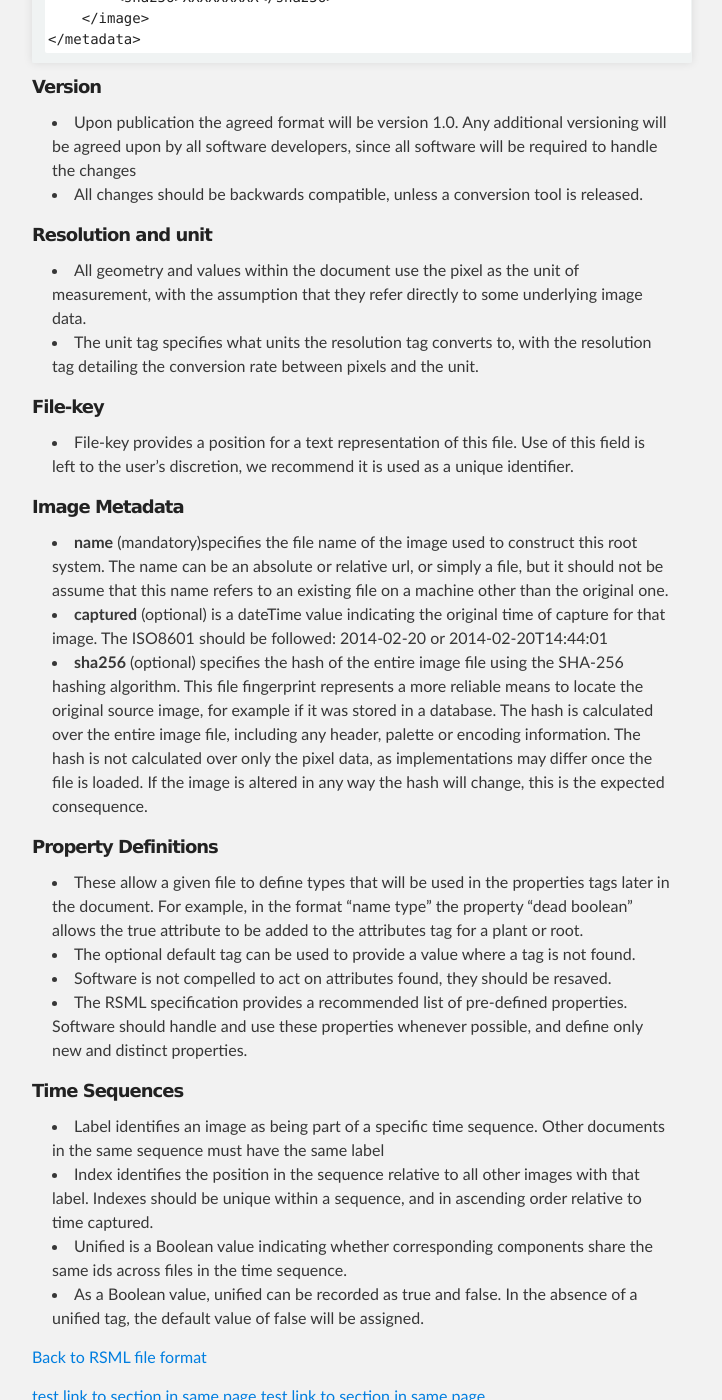
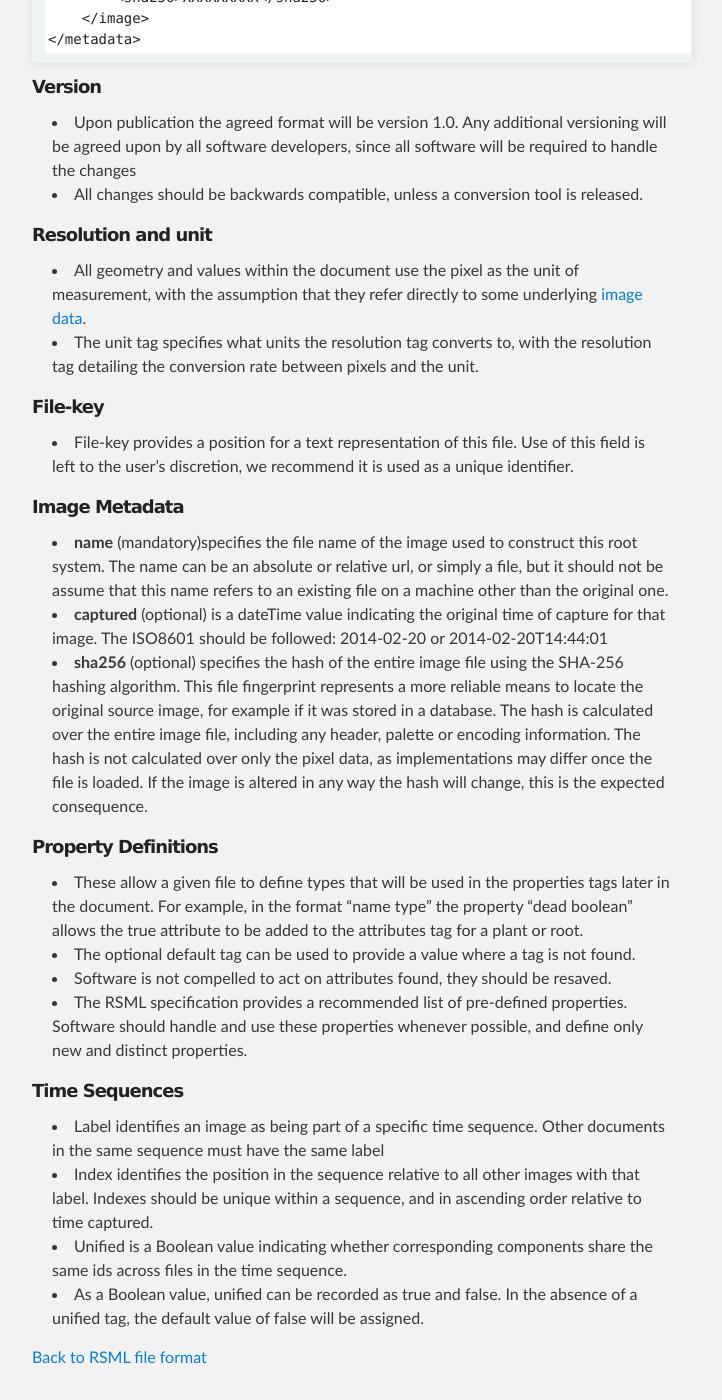
Before and after one commit to RootSystemML/RootSystemML.github.io, a Jekyll site: the page built from format/metadata.md, in a window 1280 px wide and 1400 px high, scrolled down 479 px. Shown: the whole window, without its empty margins (288-1010 px from the left). Built offline with Jekyll 4.4.1, drawn with Linux system fonts in a browser that asks for light colours; some of the changed lines change nothing that is shown; some of the changed text lies outside the part shown.

Commit message:
local link in metadata

```diff
--- a/format/metadata.md
+++ b/format/metadata.md
@@ -26,7 +26,7 @@ layout: default
   - All changes should be backwards compatible, unless a conversion tool is released.
 
 #####Resolution and unit
-  - All geometry and values within the document use the pixel as the unit of measurement, with the assumption that they refer directly to some underlying image data.
+  - All geometry and values within the document use the pixel as the unit of measurement, with the assumption that they refer directly to some underlying [image data](#image-metadata).
   - The unit tag specifies what units the resolution tag converts to, with the resolution tag detailing the conversion rate between pixels and the unit.
 
 #####File-key
@@ -51,8 +51,15 @@ layout: default
 
 [Back to RSML file format](index)
 
+
+<!--
 [test link to section in same page](#version)
 [test link to section in same page](#resolution-and-unit)
 
-[test link to section in same page](scene#annotations)
-[test link to section in same page](scene#time-series)
+[test link to section in other page](scene#annotations)
+[test link to section in other page](scene#time-series)
+
+conclusion:
+ - one # followed by the section name, the section level is irrelevant
+ - use lower-case section name and replace space by '-'
+-->
```
